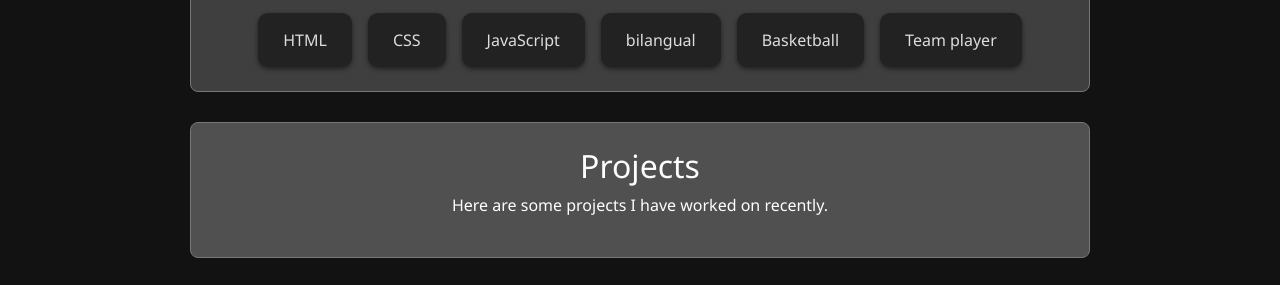
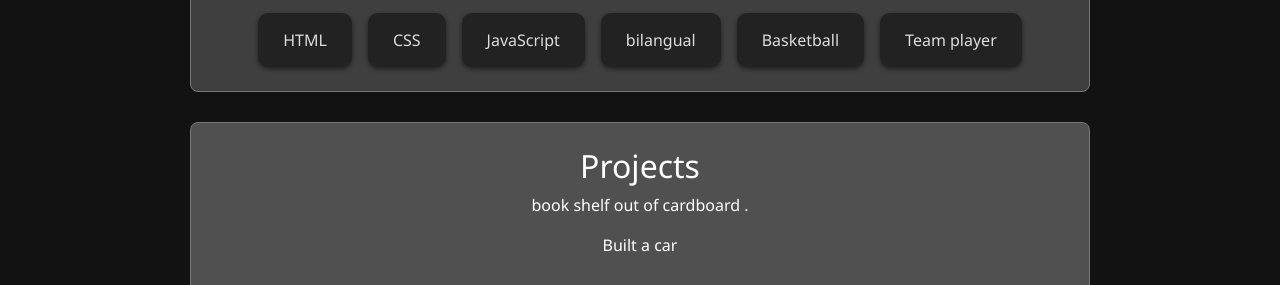
Before and after one commit to iang0100/SYEP-BATHGATE-IAN-GARCIA, a plain HTML site: page index.html in a window 1280 px wide. Shown: the part 666-951 px from the top of the page. Drawn offline with nearby package versions, Linux system fonts and the light colour scheme.

```diff
--- a/index.html
+++ b/index.html
@@ -69,7 +69,8 @@
   <!-- Projects Section -->
   <section id="projects" class="p-4 text-center">
     <h2>Projects</h2>
-    <p>Here are some projects I have worked on recently.</p>
+    <p>book shelf out of cardboard
+      .</p> <p>Built a car</p>
   </section>
 
   <!-- Footer / Contact Section -->
```
